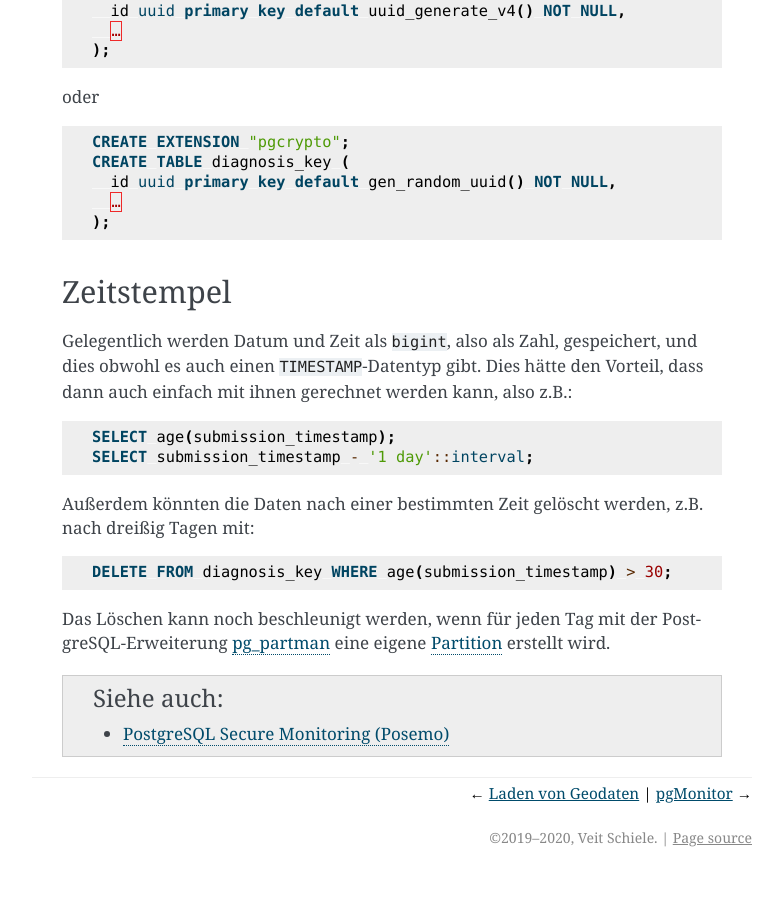
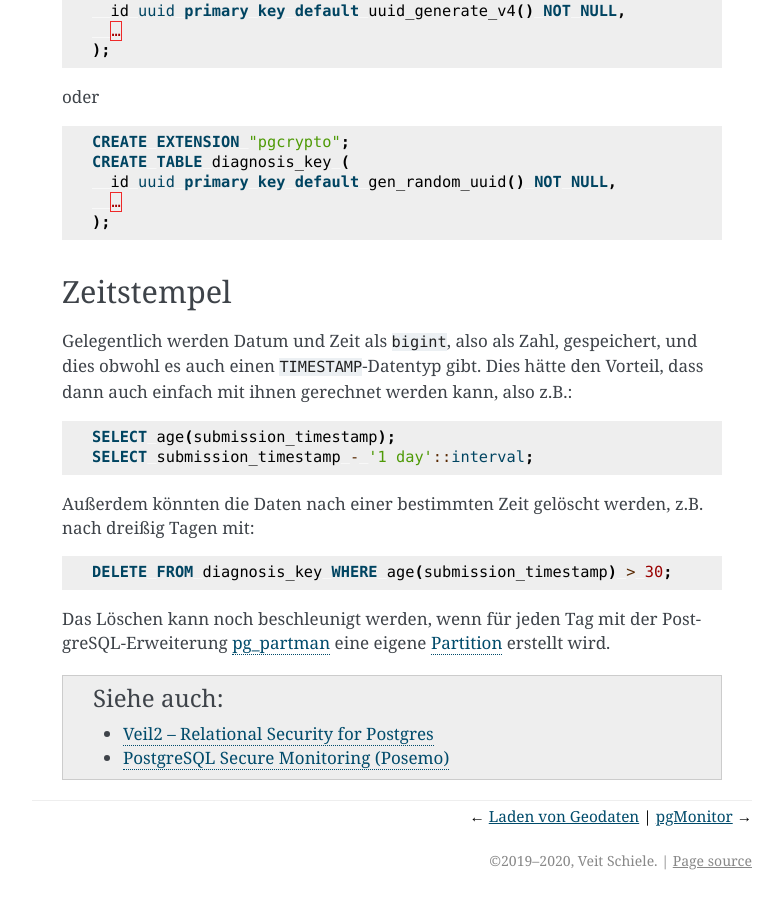
Before and after one commit to veit/jupyter-tutorial-de, a Sphinx documentation site: the page built from docs/data/postgresql/sec.rst, in a window 1280 px wide and 900 px high, scrolled down 1750 px. Shown: the whole window, without its empty margins (358-1141 px from the left). Built offline with Sphinx 7.4.7, drawn with Linux system fonts in a browser that asks for light colours; pages that are not in the unit, such as notebooks, are missing from menus; before the commit the page ends 2627 px from its top, so only the background shows below that.

Commit message:
Add veil2

```diff
--- a/docs/data/postgresql/sec.rst
+++ b/docs/data/postgresql/sec.rst
@@ -138,5 +138,7 @@ PostgreSQL-Erweiterung `pg_partman <https://t.co/3Q1FsU8uVg?amp=1>`_ eine eigene
 `Partition <https://www.cusy.io/de/blog/TablePartitioning>`_ erstellt wird.
 
 .. seealso::
+   * `Veil2  – Relational Security for Postgres
+     <https://marcmunro.github.io/veil2/html/index.html>`_
    * `PostgreSQL Secure Monitoring (Posemo)
      <https://github.com/alvar-freude/Posemo>`_
```
